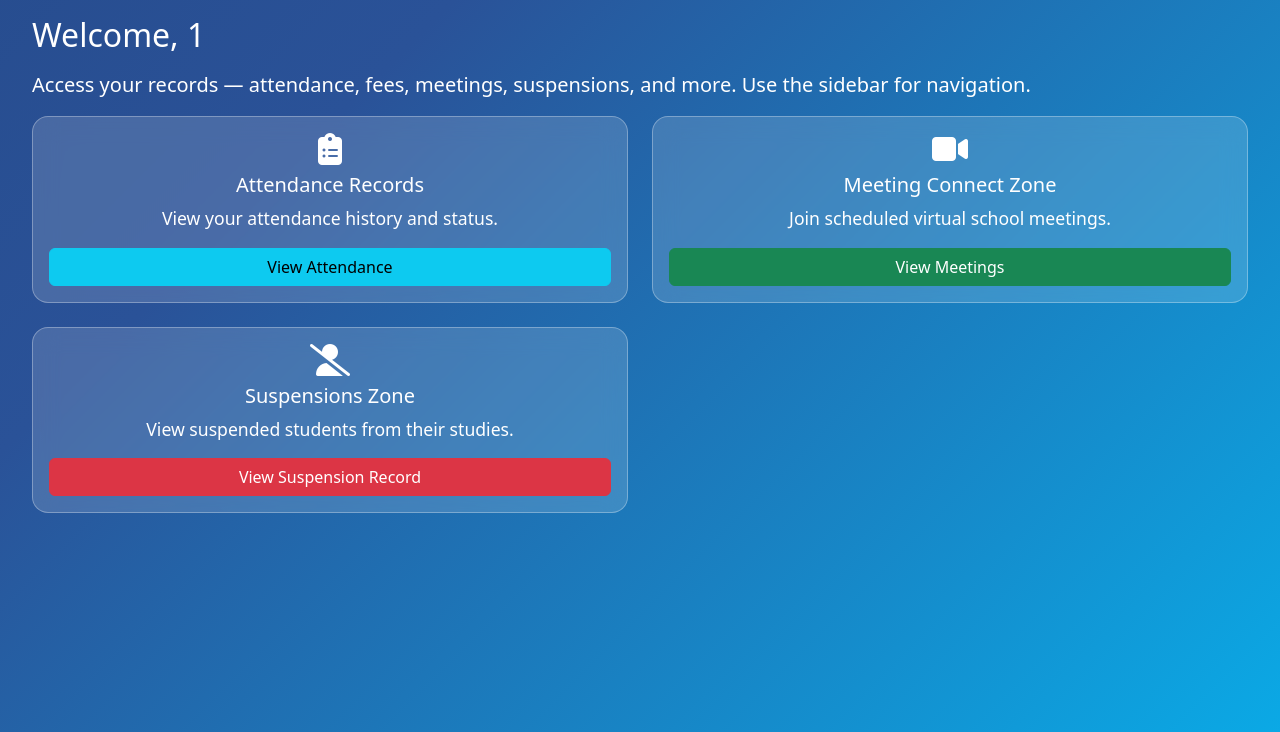
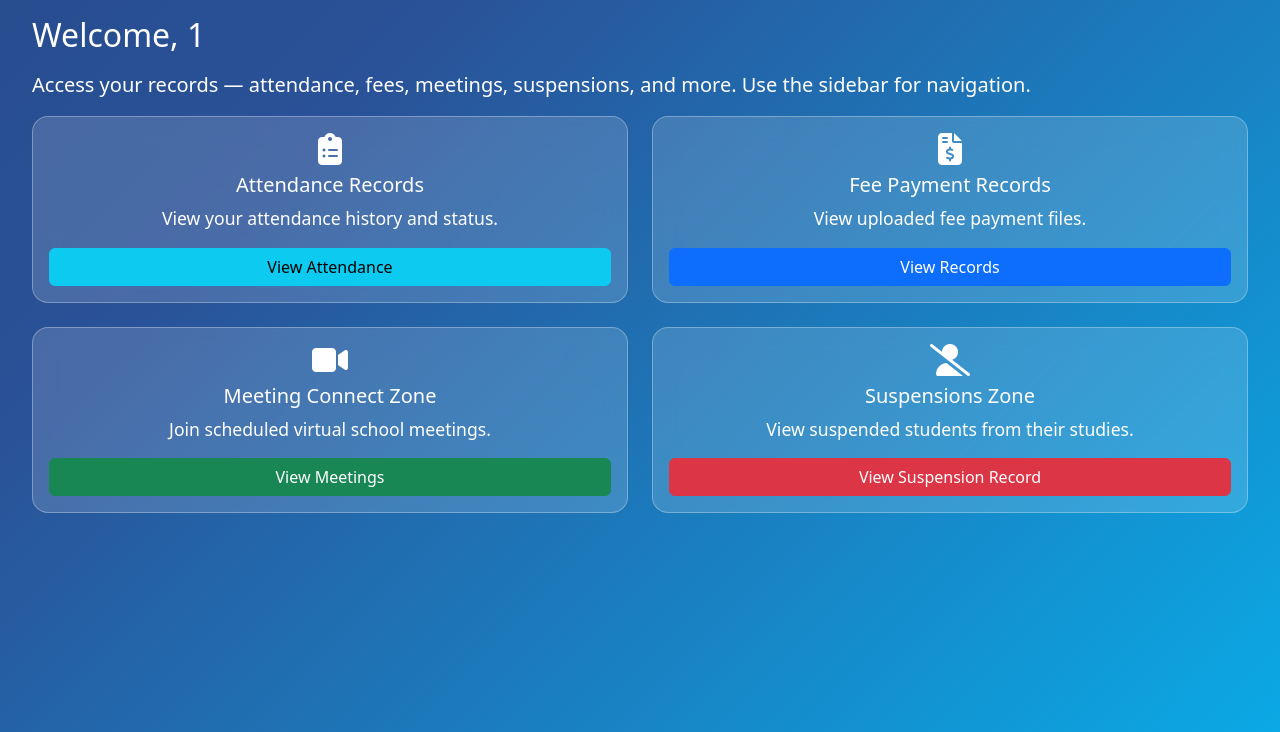
Before and after one commit to EzraelJeremiah-py/PESS, a Flask app: page /user/dashboard in a window 1280 px wide. Shown: the part 68-800 px from the top of the page. Run offline with Flask 3, Linux system fonts and the light colour scheme; the visitor is signed in with stand-in values (Sample User, id 1); some libraries are stand-ins or nearby versions.

Commit message:
Add Fee Payment Records section to user dashboard

```diff
--- a/pess-backend/templates/user_dashboard.html
+++ b/pess-backend/templates/user_dashboard.html
@@ -187,6 +187,16 @@
         </div>
       </div>
 
+      <!-- Fee Payment Records -->
+      <div class="col-sm-12 col-md-6">
+        <div class="card text-center p-3 h-100">
+          <i class="fas fa-file-invoice-dollar icon"></i>
+          <h5 class="card-title">Fee Payment Records</h5>
+          <p class="card-text">View uploaded fee payment files.</p>
+          <a href="{{ url_for('fees.user_fee_files') }}" class="btn btn-primary w-100">View Records</a>
+        </div>
+      </div>
+
       <div class="col-sm-12 col-md-6">
         <div class="card text-center p-3 h-100">
           <i class="fas fa-video icon"></i>
```
